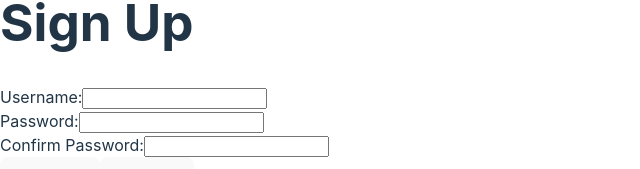
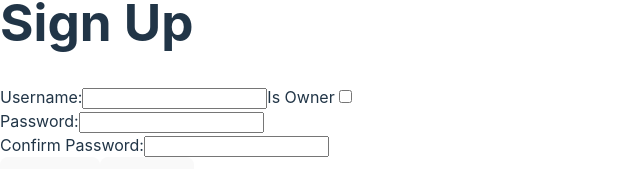
Before and after one commit to alorabi5/rental-flat-system-frontEnd, a React (Vite) app: page /signup in a window 1280 px wide. Shown: the part 353-522 px from the top of the page, without its empty margins (0-640 px from the left). Built offline with nearby package versions, Linux system fonts and the light colour scheme; no server answers.

Commit message:
Added isOwnerField to SignUp Component

```diff
--- a/src/App.jsx
+++ b/src/App.jsx
@@ -46,7 +46,7 @@ const App = () => {
     try {
       const newFlat = await flatService.create(formData);
       setFlatList([newFlat, ...flatList]);
-      navigate('/flat')
+      navigate('/flats')
     } catch (error) {
       console.log(error);
     }
--- a/src/components/SignupForm/SignupForm.jsx
+++ b/src/components/SignupForm/SignupForm.jsx
@@ -5,9 +5,9 @@ import authService from "../../services/authService";
 const SignupForm = (props) => {
   const navigate = useNavigate();
   const [message, setMessage] = useState([""]);
-
   const [formData, setFormData] = useState({
     username: "",
+    isOwner: false,
     password: "",
     passwordConf: "",
   });
@@ -17,13 +17,18 @@ const SignupForm = (props) => {
   };
 
   const handleChange = (e) => {
-    setFormData({ ...formData, [e.target.name]: e.target.value });
+    // Updated to handle checkbox change for isOwner
+    const { name, value, type, checked } = e.target;
+    setFormData({
+      ...formData,
+      [name]: type === "checkbox" ? checked : value,
+    });
   };
 
   const handleSubmit = async (e) => {
     e.preventDefault();
     try {
-      const newUserResponse = await authService.signup(formData);
+      const newUserResponse = await authService.signup(formData); // isOwner included in formData
       props.setUser(newUserResponse.user);
       navigate("/");
     } catch (err) {
@@ -31,7 +36,7 @@ const SignupForm = (props) => {
     }
   };
 
-  const { username, password, passwordConf } = formData;
+  const { username, isOwner, password, passwordConf } = formData;
 
   const isFormInvalid = () => {
     return !(username && password && password === passwordConf);
@@ -46,10 +51,19 @@ const SignupForm = (props) => {
           <label htmlFor="username">Username:</label>
           <input
             type="text"
-            id="name"
+            id="username" // Fixed id to match the label
             value={username}
             name="username"
             onChange={handleChange}
+          />
+
+          <label htmlFor="isOwner">Is Owner</label>
+          <input
+            type="checkbox"
+            id="isOwner"
+            name="isOwner"
+            checked={isOwner} // Using isOwner state
+            onChange={handleChange} // Updated to handle checkbox changes
           />
         </div>
         <div>
@@ -75,7 +89,7 @@ const SignupForm = (props) => {
         <div>
           <button disabled={isFormInvalid()}>Sign Up</button>
           <Link to="/">
-            <button>Cancel</button>
+            <button type="button">Cancel</button> {/* Added type="button" to prevent form submission */}
           </Link>
         </div>
       </form>
```
